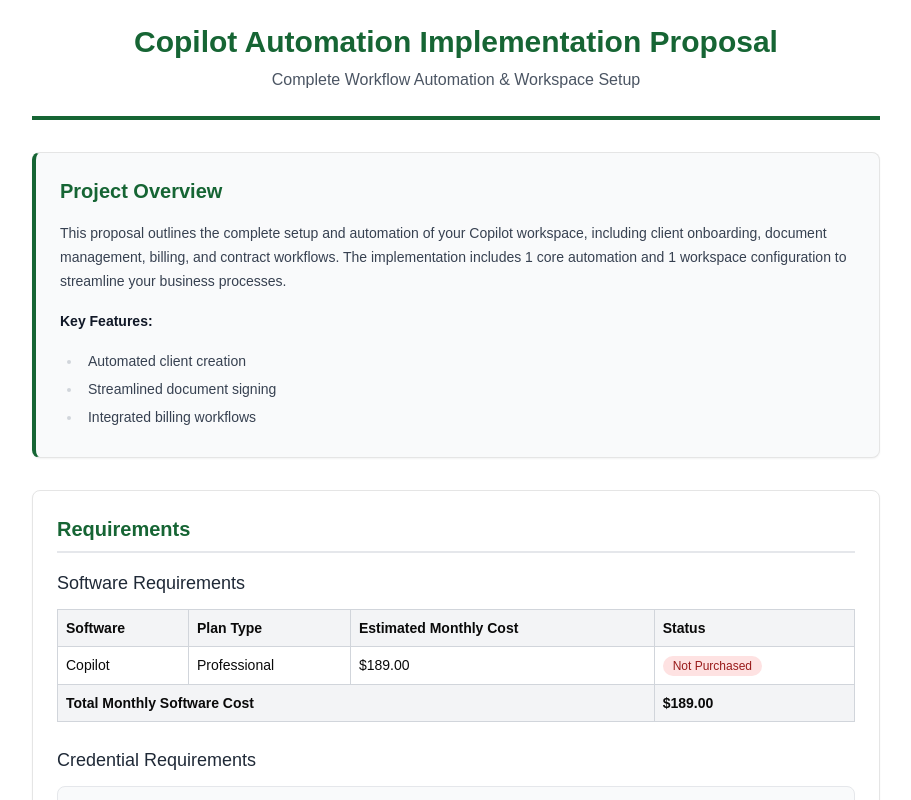
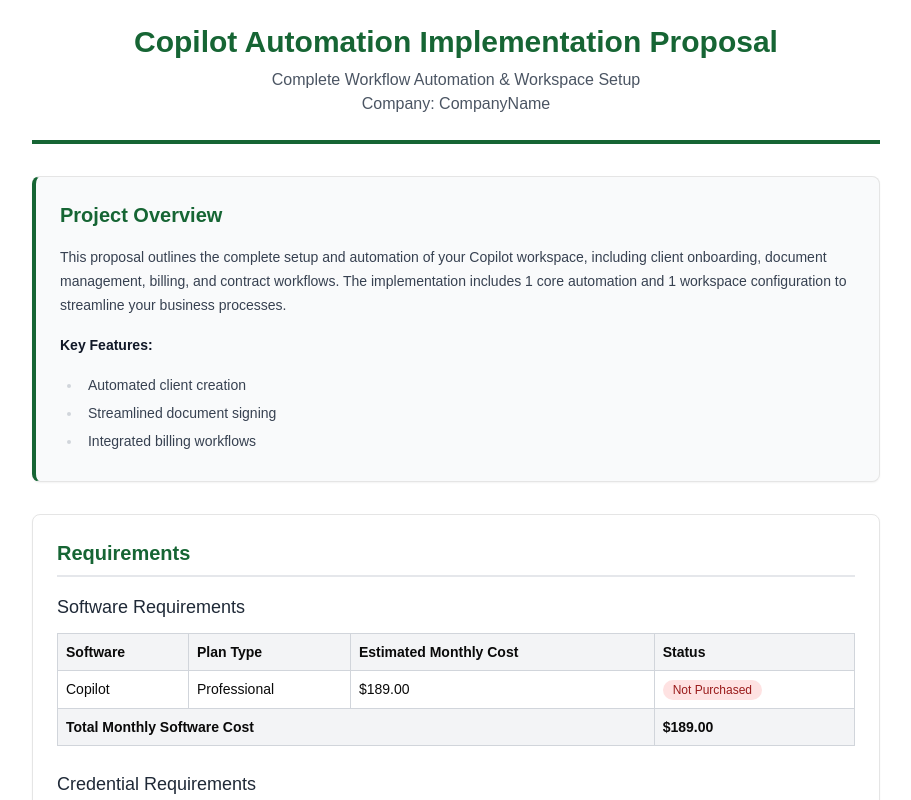
Before and after one commit to allene-norton/sow-template-v2, a Next.js app: page / in a window 1280 px wide. Shown: the top 800 px of the page, without its empty margins (184-1095 px from the left). Built offline with nearby package versions, Linux system fonts and the light colour scheme.

Commit message:
add company to preview

```diff
--- a/components/sow/sow-header.tsx
+++ b/components/sow/sow-header.tsx
@@ -9,6 +9,7 @@ export function SOWHeader({ title, subtitle, company }: SOWHeaderProps) {
     <div className="text-center mb-8 border-b-4 border-green-800 pb-6">
       <h1 className="text-3xl font-semibold text-green-800 mb-2">{title}</h1>
       <p className="text-gray-600">{subtitle}</p>
+      <p className="text-gray-600">Company: {company}</p>
     </div>
   )
 }
```
